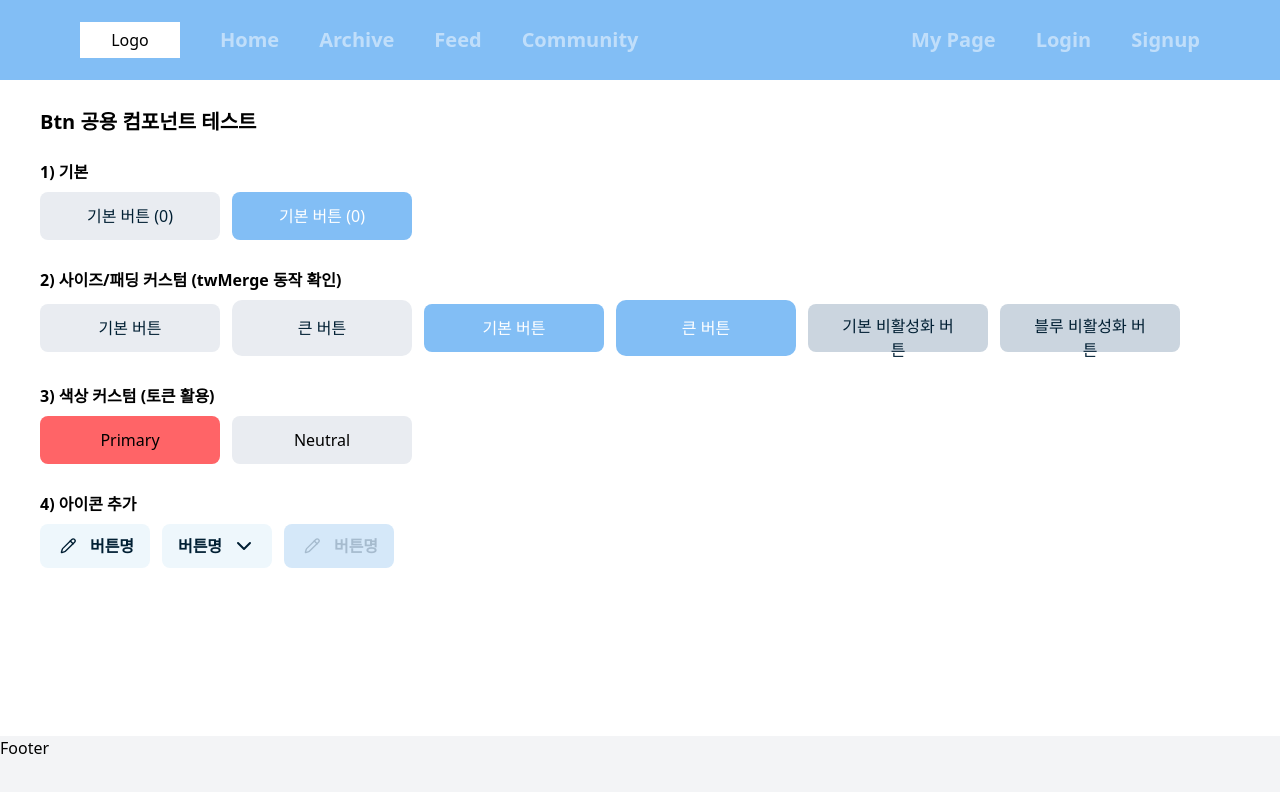
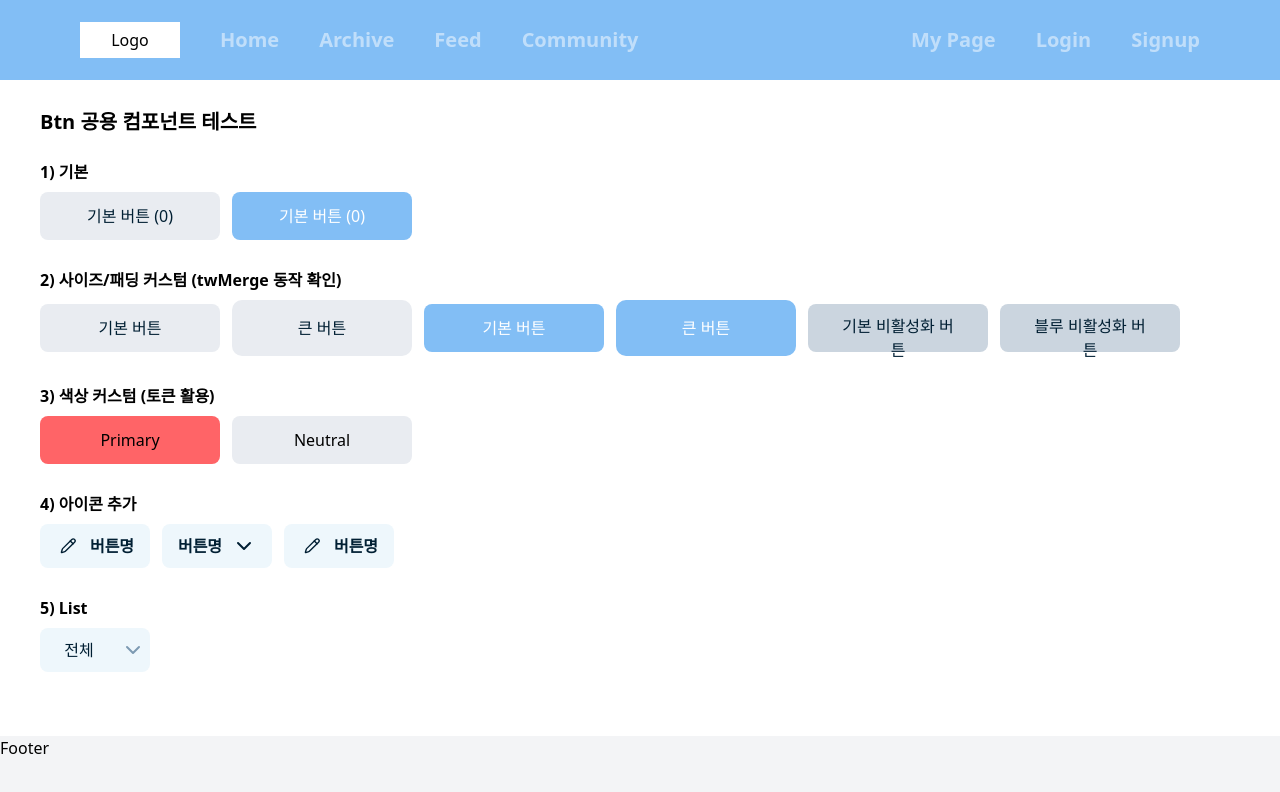
Before and after one commit to Deokive/FE, a React (Vite) app: page /test in a window 1280 px wide. Shown: the top 792 px of the page. Built offline with nearby package versions, Linux system fonts and the light colour scheme; the HTML template or start-up script is replaced by a standard one; a web font is replaced by a local one.

Commit message:
feat: 리스트버튼 + SelectBox 제작

```diff
--- a/src/components/common/Button/Btn.tsx
+++ b/src/components/common/Button/Btn.tsx
@@ -9,7 +9,6 @@ type BtnProps = {
   startIcon?: React.ReactNode; // 왼쪽 아이콘
   endIcon?: React.ReactNode; // 오른쪽 아이콘
   selected?: boolean; // 선택된 상태인지 여부
-  selectable?: boolean; // 기본 true, false면 토글/선택 개념 없음
 };
 
 const BtnBasic = ({
@@ -76,8 +75,7 @@ const BtnIcon = ({
         base,
         disabled ? disabledCls : enabled,
         disabled ? "" : hoverActive,
-        selected ? selectedCls : "",
-
+        selected ? selectedCls : enabled,
         className
       )}
     >
--- /dev/null
+++ b/src/components/common/Button/List.tsx
@@ -0,0 +1,37 @@
+import { twMerge } from "tailwind-merge";
+type ListProps = {
+  onClick: () => void;
+  children: React.ReactNode;
+  className?: string;
+  selected?: boolean;
+};
+
+const List = ({
+  onClick,
+  children,
+  className,
+  selected = false,
+}: ListProps) => {
+  const base = "w-[110px] h-[27px] px-[10px] py-[4px";
+  const enabled = "bg-brand-blue-100 text-color-mid";
+  const hover = "hover:bg-brand-blue-200 hover:text-color-highest";
+  const selectedCls =
+    "bg-brand-blue-100 text-color-primary typo-body2-semibold";
+  return (
+    <button
+      type="button"
+      aria-pressed={selected}
+      onClick={onClick}
+      className={twMerge(
+        base,
+        selected ? selectedCls : enabled,
+        !selected ? hover : "",
+        className
+      )}
+    >
+      {children}
+    </button>
+  );
+};
+
+export default List;
--- /dev/null
+++ b/src/components/common/Button/SelectBox.tsx
@@ -0,0 +1,103 @@
+// src/components/common/Button/SelectBox.tsx
+import { useState, useRef, useEffect } from "react";
+import { twMerge } from "tailwind-merge";
+import List from "./List";
+import { ChevronDown, ChevronUp } from "lucide-react";
+
+type SelectBoxOption = {
+  label: string;
+  value: string;
+};
+
+type SelectBoxProps = {
+  options: SelectBoxOption[];
+  value?: string;
+  onChange: (value: string) => void;
+  className?: string;
+  placeholder?: string;
+  Icon?: React.ReactNode;
+};
+
+export default function SelectBox({
+  options,
+  value,
+  onChange,
+  className,
+  placeholder = "선택하세요",
+  Icon,
+}: SelectBoxProps) {
+  const [isOpen, setIsOpen] = useState(false);
+  const containerRef = useRef<HTMLDivElement>(null);
+
+  // 외부 클릭 시 닫기
+  useEffect(() => {
+    const handleClickOutside = (e: MouseEvent) => {
+      if (
+        containerRef.current &&
+        !containerRef.current.contains(e.target as Node)
+      ) {
+        setIsOpen(false);
+      }
+    };
+    if (isOpen) {
+      document.addEventListener("mouseup", handleClickOutside);
+    }
+    return () => {
+      document.removeEventListener("mouseup", handleClickOutside);
+    };
+  }, [isOpen]);
+
+  // 선택된 옵션 찾기
+  const selectedOption = options.find((opt) => opt.value === value);
+  // 선택된 옵션이 없으면 placeholder 표시
+  const displayText = selectedOption?.label || placeholder;
+  // 기본 스타일
+  const base =
+    "w-[110px] h-[44px] px-[5px] py-[10px] rounded-[8px] cursor-pointer flex items-center justify-between gap-2";
+  // 활성화 스타일
+  const enabled = "bg-brand-blue-100 text-color-highest";
+  const hover = "hover:bg-brand-blue-200 hover:text-color-highest";
+
+  return (
+    <div ref={containerRef} className={twMerge("relative", className)}>
+      {/* 트리거 버튼 */}
+      <button
+        type="button"
+        onClick={() => setIsOpen((prev) => !prev)}
+        className={twMerge(
+          base,
+          enabled,
+          hover,
+          isOpen && "border-color-primary border-[2px] border-solid"
+        )}
+      >
+        <span className="typo-body2 flex-1 text-center">{displayText}</span>
+        {Icon ||
+          (isOpen ? (
+            <ChevronUp className="w-[24px] h-[24px] shrink-0 text-color-primary" />
+          ) : (
+            <ChevronDown className="w-[24px] h-[24px] shrink-0 text-color-high" />
+          ))}
+      </button>
+
+      {/* 드롭다운 리스트 */}
+      {isOpen && (
+        <div className="absolute top-full left-0 right-0 mt-[8px] bg-brand-blue-100 rounded-[8px] shadow-[0px_0px_4px_0px_var(--color-border-mid)] flex flex-col overflow-hidden z-10">
+          {options.map((opt) => (
+            <List
+              key={opt.value}
+              onClick={() => {
+                onChange(opt.value);
+                setIsOpen(false);
+              }}
+              selected={opt.value === value}
+              className="w-full"
+            >
+              {opt.label}
+            </List>
+          ))}
+        </div>
+      )}
+    </div>
+  );
+}
--- a/src/pages/Test/TestPlayGround.tsx
+++ b/src/pages/Test/TestPlayGround.tsx
@@ -1,11 +1,21 @@
 import { useState } from "react";
 import { Pencil, ChevronDown, ChevronUp } from "lucide-react";
 import { BtnBasic, BtnIcon } from "@/components/common/Button/Btn";
+import SelectBox from "@/components/common/Button/SelectBox";
+
+type ListOption = { label: string; value: string };
+
+const LIST_OPTIONS: ListOption[] = [
+  { label: "전체", value: "all" },
+  { label: "좋아요 순", value: "like" },
+  { label: "조회수 순", value: "popular" },
+];
 
 export default function ButtonsPlayground() {
   const [cntGray, setCntGray] = useState(0);
   const [cntBlue, setCntBlue] = useState(0);
   const [open, setOpen] = useState(false);
+  const [sortBy, setSortBy] = useState("all");
 
   return (
     <div className="px-10 py-8 space-y-8 bg-surface-bg text-text-highest">
@@ -108,6 +118,16 @@ export default function ButtonsPlayground() {
           </BtnIcon>
         </div>
       </section>
+      <section className="space-y-3">
+        <h3 className="typo-body2-semibold">5) List</h3>
+        <div className="flex gap-3 items-center">
+          <SelectBox
+            options={LIST_OPTIONS}
+            value={sortBy}
+            onChange={setSortBy}
+          />
+        </div>
+      </section>
     </div>
   );
 }
```
